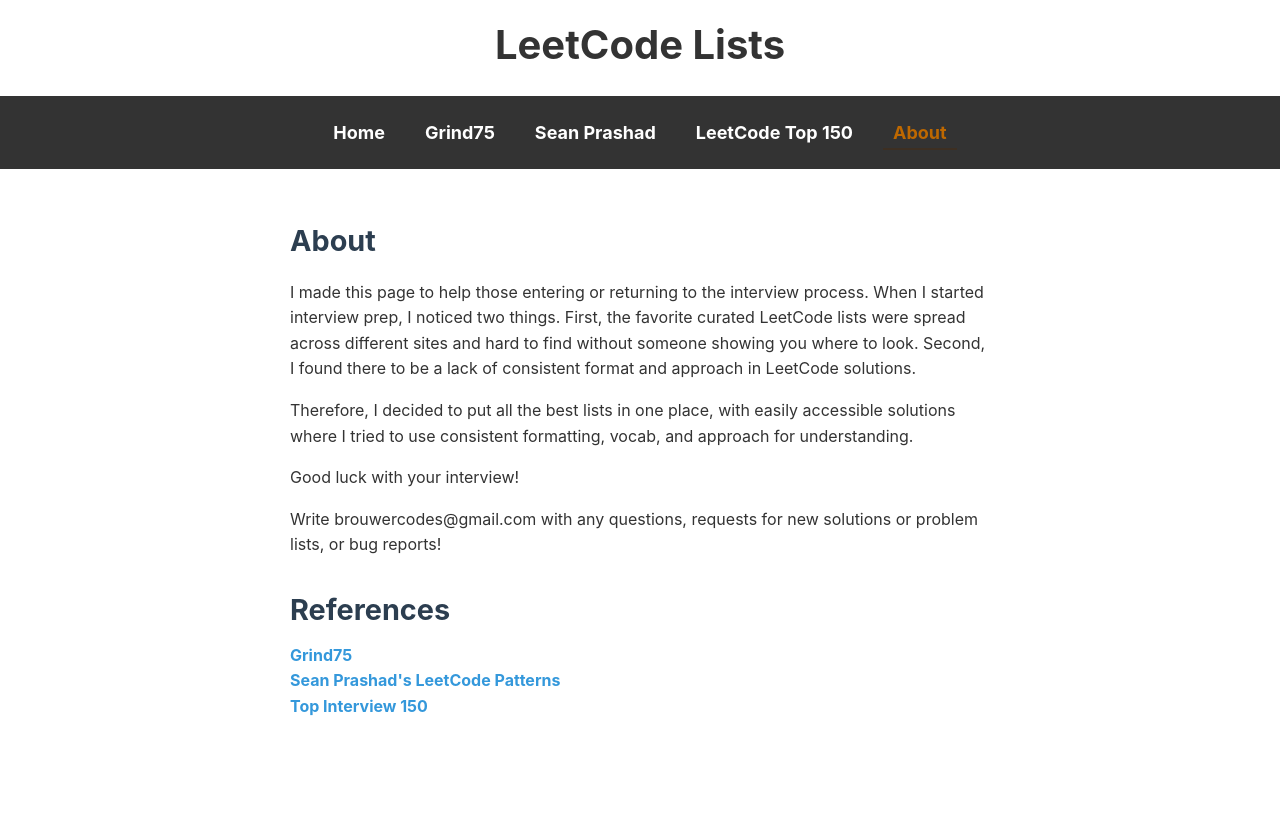
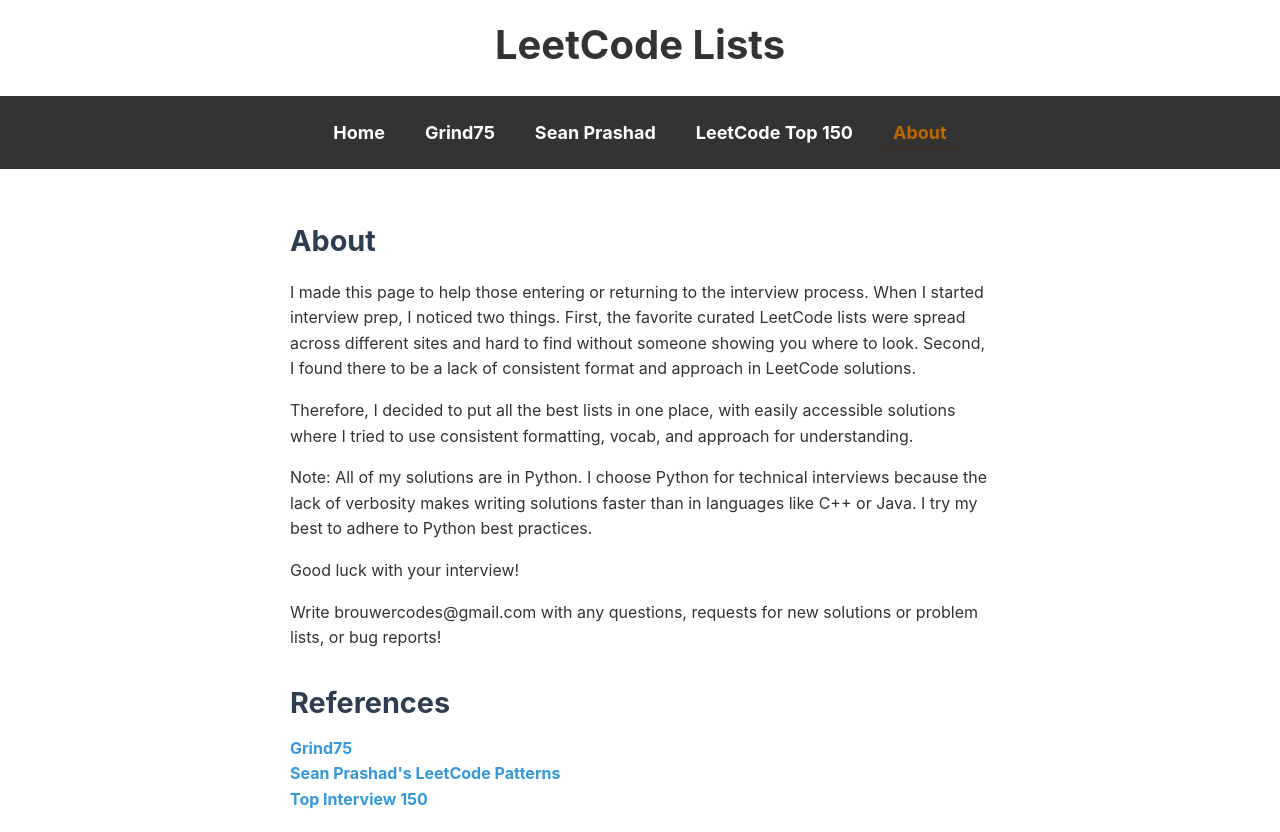
Before and after one commit to jbrouwer5/leetcode-lists-react, a React (Create React App) app: page /#/about in a window 1280 px wide. Before the commit the page ends 800 px from the top, so only its background shows below. Built offline with nearby package versions, Linux system fonts and the light colour scheme.

Commit message:
Updated about section with tidbit about python

```diff
--- a/src/Pages/About.js
+++ b/src/Pages/About.js
@@ -17,6 +17,12 @@ function About() {
         Therefore, I decided to put all the best lists in one place, with easily
         accessible solutions where I tried to use consistent formatting, vocab,
         and approach for understanding.
+      </p>
+      <p className={styles.paragraph}>
+        Note: All of my solutions are in Python. I choose Python for technical
+        interviews because the lack of verbosity makes writing solutions faster
+        than in languages like C++ or Java. I try my best to adhere to Python
+        best practices.
       </p>
       <p className={styles.paragraph}>Good luck with your interview!</p>
       <p className={styles.paragraph}>
```
